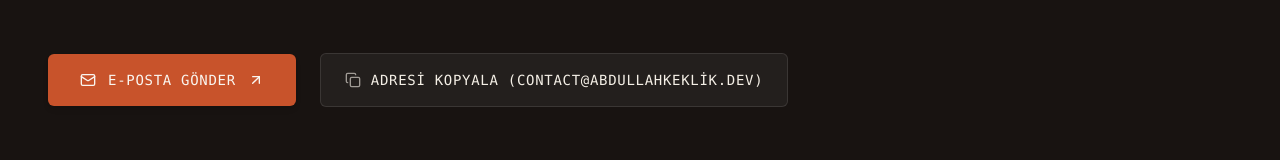
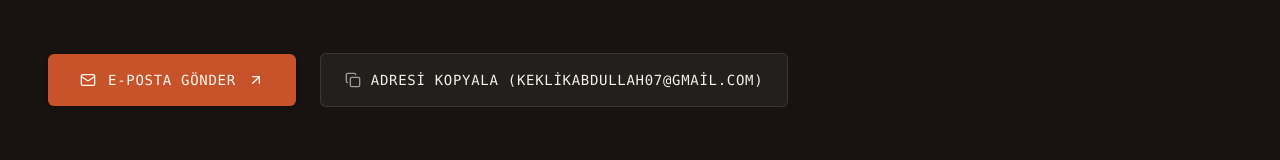
Before and after one commit to keklikabdullah07/abdullahkeklik, a Next.js app: page / in a window 1280 px wide. Shown: the part 7027-7187 px from the top of the page. Built offline with nearby package versions, Linux system fonts and the light colour scheme.

Commit message:
feat(contact): update email address to keklikabdullah07@gmail.com

```diff
--- a/src/components/GrandFinaleContact.tsx
+++ b/src/components/GrandFinaleContact.tsx
@@ -7,7 +7,7 @@ import { ChukarLogo } from "./ChukarLogo";
 
 export function GrandFinaleContact() {
   const [copied, setCopied] = useState(false);
-  const email = "contact@abdullahkeklik.dev";
+  const email = "keklikabdullah07@gmail.com";
 
   const handleCopyEmail = async () => {
     try {
```
